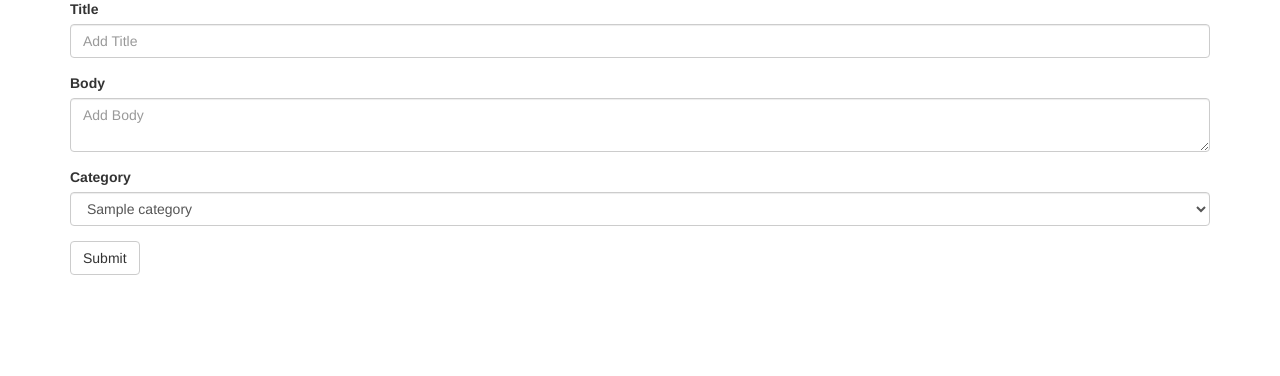
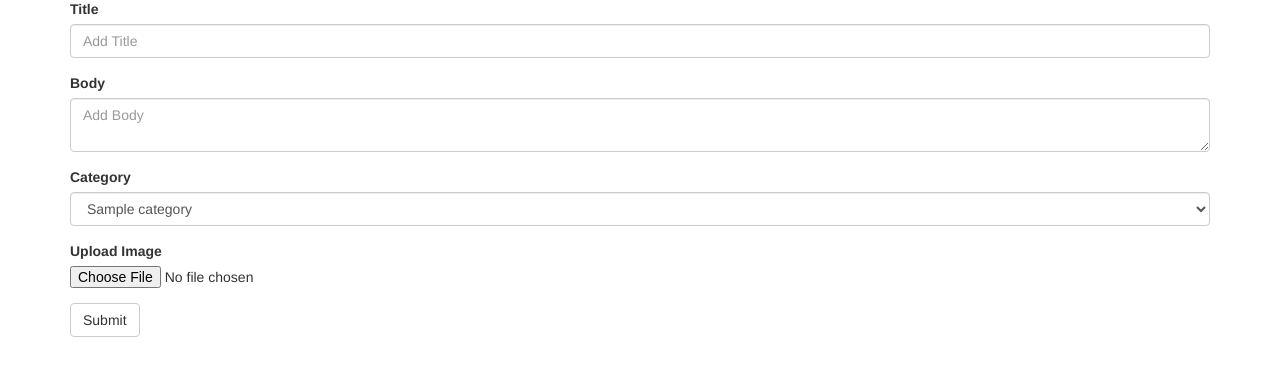
Before and after one commit to rinster/codeigniterPHP_tuts, a CodeIgniter app: page /todos-app/posts/create in a window 1280 px wide. Shown: the part 136-512 px from the top of the page. Run offline with CodeIgniter, Linux system fonts and the light colour scheme; tables that the repository leaves empty or names only in its code hold one stand-in row (values such as "Sample post"); some libraries are stand-ins or nearby versions.

Commit message:
Posts - File upload - views.php

```diff
--- a/application/views/posts/create.php
+++ b/application/views/posts/create.php
@@ -3,7 +3,7 @@
 <!---FORM VALIDATION--->
 <?php echo validation_errors(); ?>
 
-<?php echo form_open('posts/create'); ?>
+<?php echo form_open_multipart('posts/create'); ?> <!-- '_multipart' allows files to be uploaded--->
 
   <!--Title-->
   <div class="form-group">
@@ -29,6 +29,12 @@
     </select>
   </div>
 
+  <!--Image upload--->
+  <div class="form-group">
+        <label for="">Upload Image</label>
+        <input type="file" name="postimage" size="20">
+  </div>
+
   <!--Submit-->
   <button type="submit" class="btn btn-default">Submit</button>
 
```
